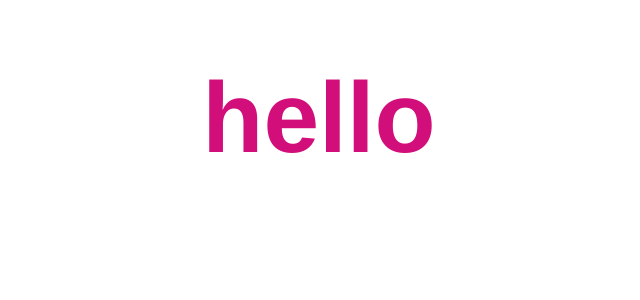
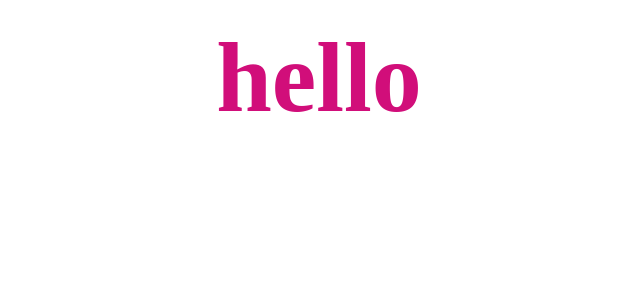
Before and after one commit to jiayingy/todo-app, a Vue app: page / in a window 1280 px wide. Shown: the top 300 px of the page, without its empty margins (321-961 px from the left). Built offline with nearby package versions, Linux system fonts and the light colour scheme.

Commit message:
App: Remove unused styles

```diff
--- a/src/App.vue
+++ b/src/App.vue
@@ -15,13 +15,5 @@
 }
 </script>
 
-<style>
-#app {
-  font-family: 'Avenir', Helvetica, Arial, sans-serif;
-  -webkit-font-smoothing: antialiased;
-  -moz-osx-font-smoothing: grayscale;
-  text-align: center;
-  color: #2c3e50;
-  margin-top: 60px;
-}
+<style lang="scss">
 </style>
```
